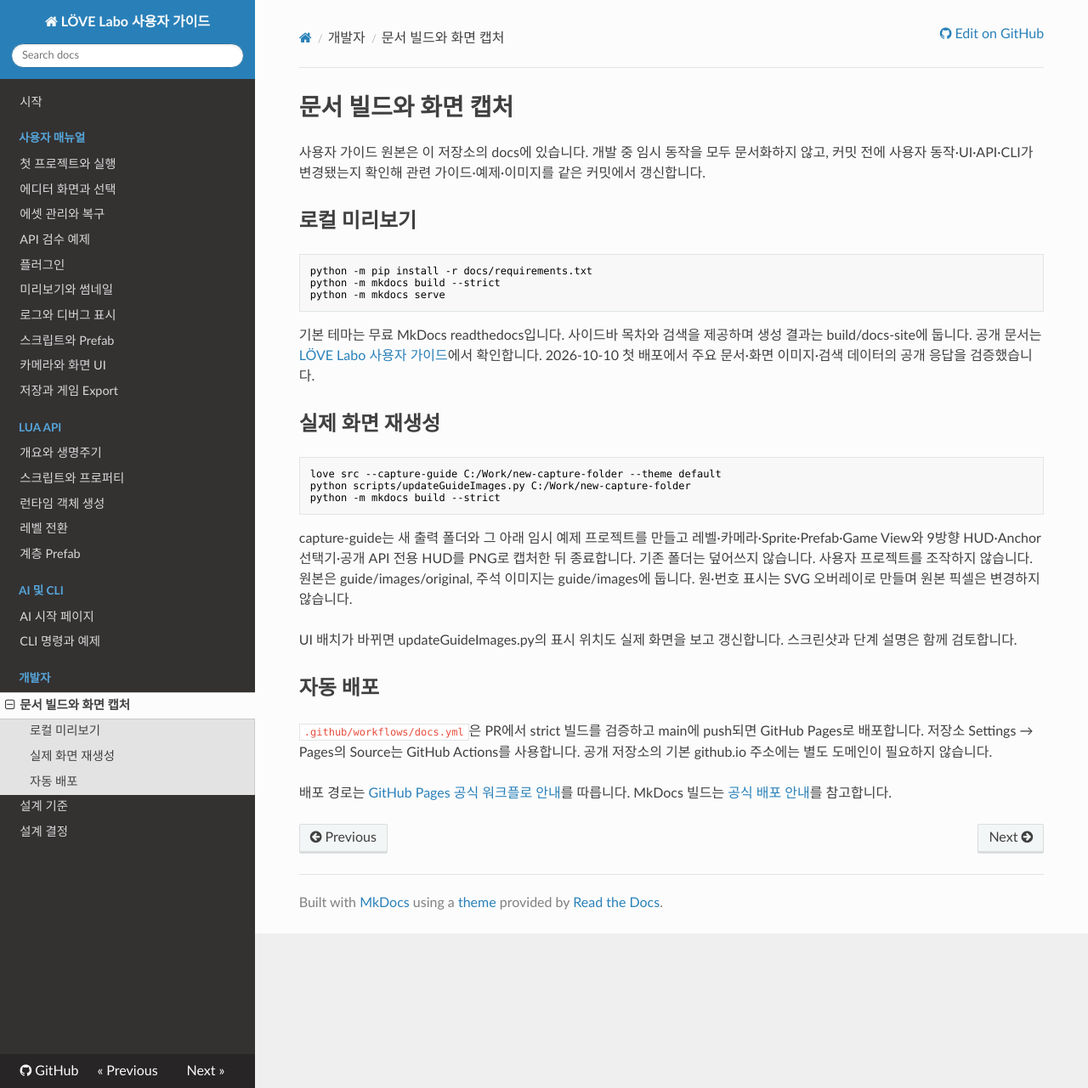
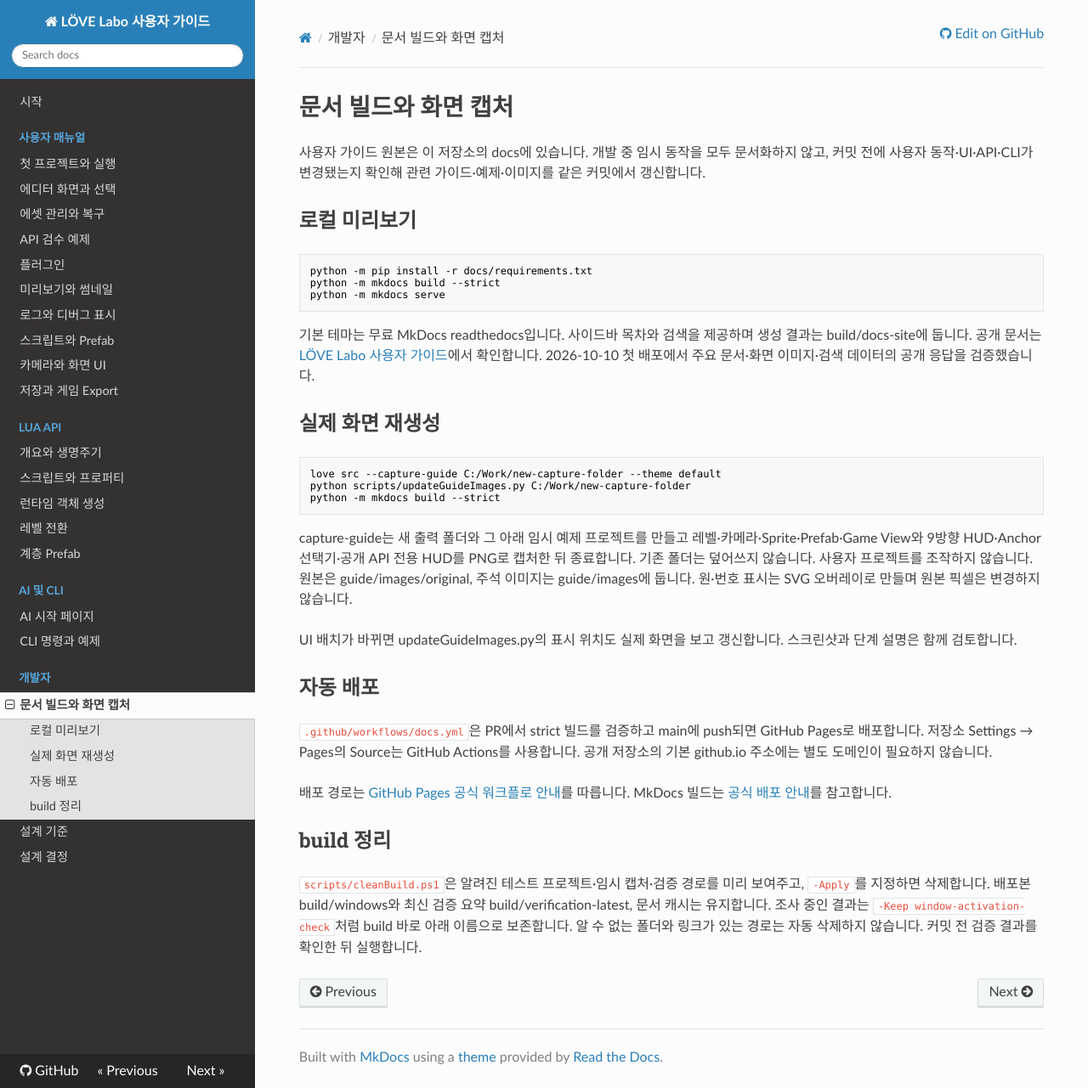
Before and after one commit to tyt0815/LOVE-Labo, an MkDocs documentation site: the page built from docs/guide/maintenance.md, in a window 1280 px wide and 1281 px high. Shown: the whole window at 85% size. Built offline with MkDocs 1.6.1, drawn with Linux system fonts in a browser that asks for light colours; nearby versions of some CDN libraries.

Commit message:
chore: build 임시 산출물 정리 도구와 작업 규칙 추가

```diff
--- a/docs/guide/maintenance.md
+++ b/docs/guide/maintenance.md
@@ -29,3 +29,7 @@
 `.github/workflows/docs.yml`은 PR에서 strict 빌드를 검증하고 main에 push되면 GitHub Pages로 배포합니다. 저장소 Settings → Pages의 Source는 GitHub Actions를 사용합니다. 공개 저장소의 기본 github.io 주소에는 별도 도메인이 필요하지 않습니다.
 
 배포 경로는 [GitHub Pages 공식 워크플로 안내](https://docs.github.com/en/pages/getting-started-with-github-pages/using-custom-workflows-with-github-pages)를 따릅니다. MkDocs 빌드는 [공식 배포 안내](https://www.mkdocs.org/user-guide/deploying-your-docs/)를 참고합니다.
+
+## build 정리
+
+`scripts/cleanBuild.ps1`은 알려진 테스트 프로젝트·임시 캡처·검증 경로를 미리 보여주고, `-Apply`를 지정하면 삭제합니다. 배포본 build/windows와 최신 검증 요약 build/verification-latest, 문서 캐시는 유지합니다. 조사 중인 결과는 `-Keep window-activation-check`처럼 build 바로 아래 이름으로 보존합니다. 알 수 없는 폴더와 링크가 있는 경로는 자동 삭제하지 않습니다. 커밋 전 검증 결과를 확인한 뒤 실행합니다.
```
Also changed, not shown: AGENTS.md (+6 -0 lines), docs/packaging.md (+2 -0 lines), 1 other file.
